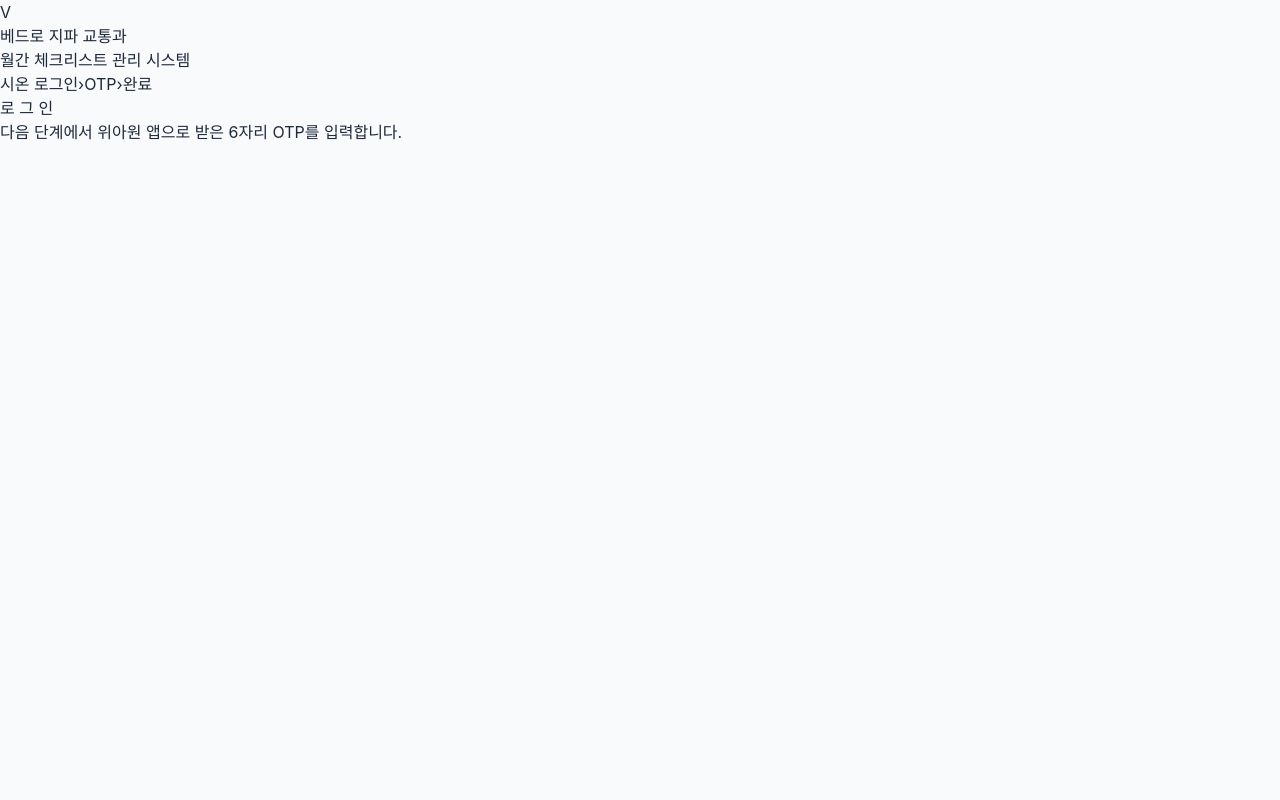
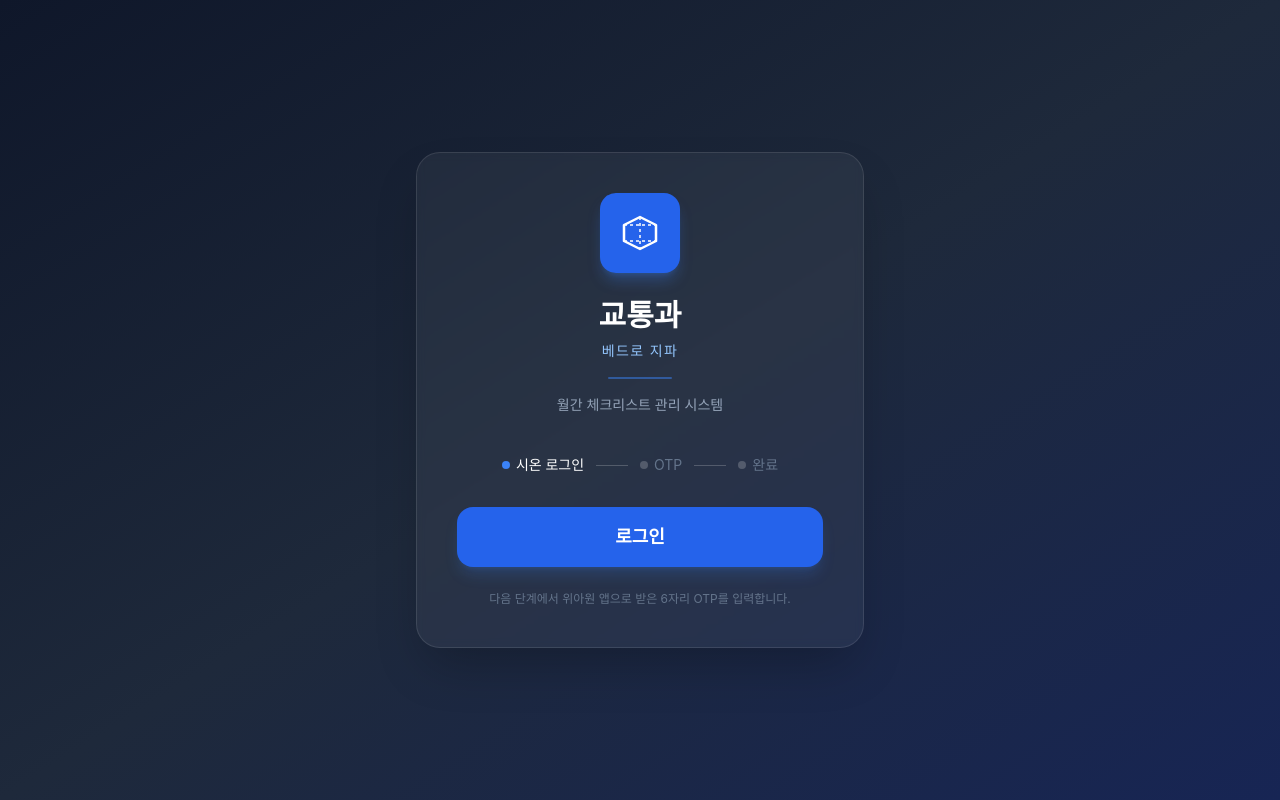
Before and after one commit to iicuidb00-coder/traffic-checklist, a Next.js app: page /login in a window 1280 px wide. Built offline with nearby package versions, Linux system fonts and the light colour scheme.

Commit message:
fix: tailwind, postcss 설정 추가

```diff
--- a/app/login/page.tsx
+++ b/app/login/page.tsx
@@ -1,36 +1,50 @@
 export default function LoginPage({ searchParams }: { searchParams: { error?: string } }) {
   const errorMsg: Record<string, string> = {
-    no_code: '인증 코드를 받지 못했습니다. 다시 시도해주세요.',
+    no_code: '인증 코드를 받지 못했습니다.',
     no_user: '사용자 정보를 조회할 수 없습니다.',
     auth_failed: '로그인 처리 중 오류가 발생했습니다.',
   }
-  const error = searchParams.error ? (errorMsg[searchParams.error] ?? '알 수 없는 오류가 발생했습니다.') : null
+  const error = searchParams.error ? (errorMsg[searchParams.error] ?? '오류가 발생했습니다.') : null
   return (
-    <div className="min-h-screen flex flex-col items-center justify-center bg-white px-6">
-      <div className="w-full max-w-sm flex flex-col items-center mb-10">
-        <div className="w-16 h-16 rounded-2xl bg-slate-900 flex items-center justify-center mb-6">
-          <span className="text-white text-3xl font-bold">V</span>
+    <div className="min-h-screen bg-gradient-to-br from-slate-900 via-slate-800 to-blue-950 flex items-center justify-center px-4">
+      <div className="w-full max-w-md">
+        <div className="bg-white/5 backdrop-blur-sm border border-white/10 rounded-3xl p-10 shadow-2xl">
+          <div className="flex flex-col items-center mb-10">
+            <div className="w-20 h-20 rounded-2xl bg-blue-600 flex items-center justify-center mb-6 shadow-lg shadow-blue-500/30">
+              <svg width="40" height="40" viewBox="0 0 40 40" fill="none">
+                <path d="M20 4L36 12V28L20 36L4 28V12L20 4Z" stroke="white" strokeWidth="2.5" strokeLinejoin="round"/>
+                <path d="M20 4V36M4 12L36 12M4 28L36 28" stroke="white" strokeWidth="1.5" strokeDasharray="3 3"/>
+              </svg>
             </div>
-        <h1 className="text-2xl font-bold text-slate-800 mb-1">베드로 지파 교통과</h1>
-        <p className="text-slate-500 text-sm">월간 체크리스트 관리 시스템</p>
+            <h1 className="text-3xl font-bold text-white mb-2">교통과</h1>
+            <p className="text-blue-300 text-sm font-medium tracking-widest uppercase">베드로 지파</p>
+            <div className="w-16 h-0.5 bg-blue-500/50 rounded-full mt-4" />
+            <p className="text-slate-400 text-sm mt-4">월간 체크리스트 관리 시스템</p>
           </div>
-      <div className="w-full max-w-sm mb-8">
-        <div className="flex items-center justify-center gap-2 text-sm text-slate-400">
-          <span className="text-slate-800 font-semibold">시온 로그인</span>
-          <span>›</span>
-          <span>OTP</span>
-          <span>›</span>
-          <span>완료</span>
+          <div className="flex items-center justify-center gap-3 mb-8">
+            <div className="flex items-center gap-1.5">
+              <div className="w-2 h-2 rounded-full bg-blue-500" />
+              <span className="text-white text-sm font-medium">시온 로그인</span>
+            </div>
+            <div className="w-8 h-px bg-white/20" />
+            <div className="flex items-center gap-1.5">
+              <div className="w-2 h-2 rounded-full bg-white/20" />
+              <span className="text-slate-500 text-sm">OTP</span>
+            </div>
+            <div className="w-8 h-px bg-white/20" />
+            <div className="flex items-center gap-1.5">
+              <div className="w-2 h-2 rounded-full bg-white/20" />
+              <span className="text-slate-500 text-sm">완료</span>
             </div>
           </div>
           {error && (
-        <div className="w-full max-w-sm mb-4 px-4 py-3 bg-red-50 text-red-600 rounded-xl text-sm border border-red-100">{error}</div>
+            <div className="mb-6 px-4 py-3 bg-red-500/10 border border-red-500/30 text-red-300 rounded-xl text-sm text-center">{error}</div>
           )}
-      <div className="w-full max-w-sm">
-        <a href="/api/auth/zion-login" className="block w-full py-4 px-6 bg-slate-900 hover:bg-slate-700 text-white font-bold rounded-2xl transition-colors text-center text-base">
-          로 그 인
+          <a href="/api/auth/zion-login" className="block w-full py-4 bg-blue-600 hover:bg-blue-500 active:bg-blue-700 text-white font-bold rounded-2xl transition-all text-center text-lg shadow-lg shadow-blue-500/20 hover:shadow-blue-500/40 hover:-translate-y-0.5">
+            로그인
           </a>
-        <p className="text-center text-slate-400 text-xs mt-4">다음 단계에서 위아원 앱으로 받은 6자리 OTP를 입력합니다.</p>
+          <p className="text-center text-slate-500 text-xs mt-6">다음 단계에서 위아원 앱으로 받은 6자리 OTP를 입력합니다.</p>
+        </div>
       </div>
     </div>
   )
--- /dev/null
+++ b/postcss.config.js
@@ -0,0 +1,6 @@
+module.exports = {
+  plugins: {
+    tailwindcss: {},
+    autoprefixer: {},
+  },
+}
--- /dev/null
+++ b/tailwind.config.ts
@@ -0,0 +1,14 @@
+import type { Config } from 'tailwindcss'
+
+const config: Config = {
+  content: [
+    './pages/**/*.{js,ts,jsx,tsx,mdx}',
+    './components/**/*.{js,ts,jsx,tsx,mdx}',
+    './app/**/*.{js,ts,jsx,tsx,mdx}',
+  ],
+  theme: {
+    extend: {},
+  },
+  plugins: [],
+}
+export default config
```
Lines whose indentation alone changed are shown as unchanged.
